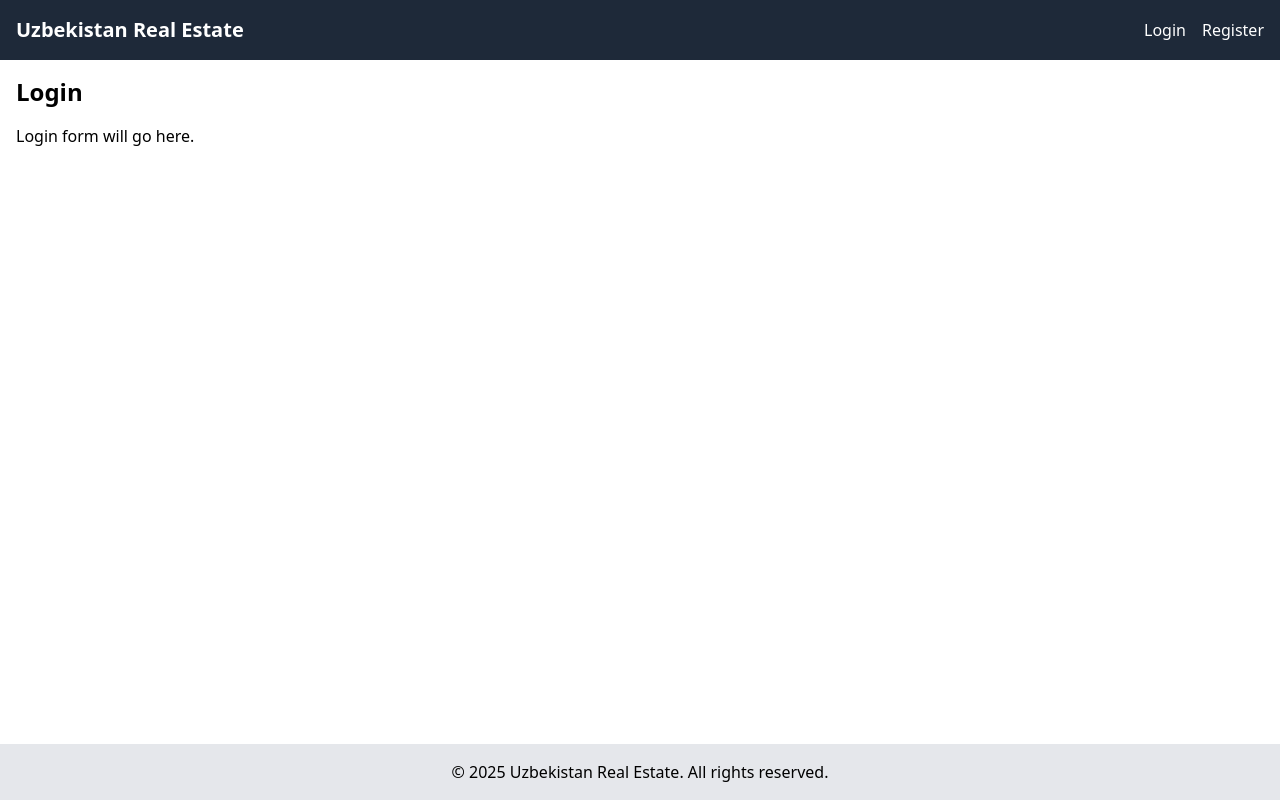
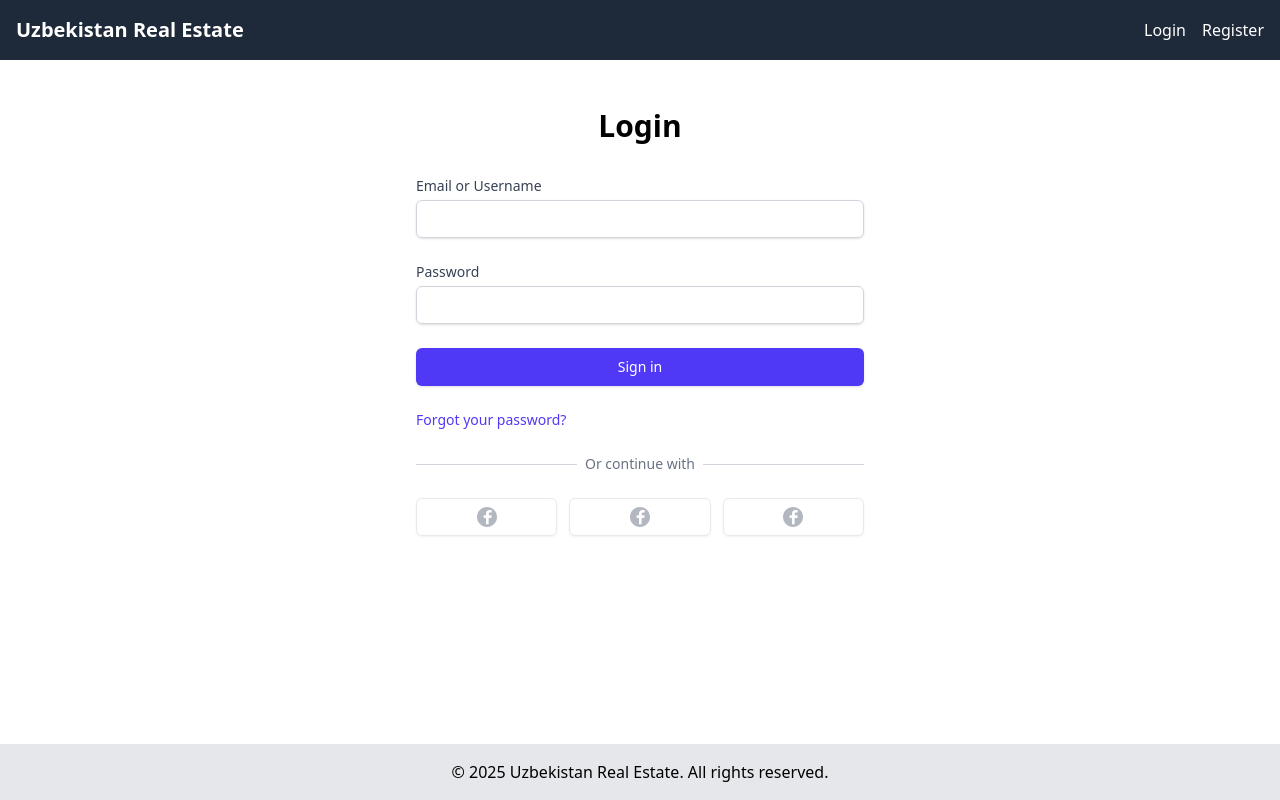
Before and after one commit to viktordrukker/uz-real-estate-aggregator, a Next.js app in the folder frontend/: page /login in a window 1280 px wide. Built offline with nearby package versions, Linux system fonts and the light colour scheme.

Commit message:
feat(frontend): add placeholders for forgot password and social logins

```diff
--- a/frontend/src/app/login/page.tsx
+++ b/frontend/src/app/login/page.tsx
@@ -1,11 +1,11 @@
 import React from 'react';
+import LoginForm from '@/components/LoginForm'; // Import the form component
 
 export default function LoginPage() {
   return (
-    <div>
-      <h1 className="text-2xl font-bold mb-4">Login</h1>
-      {/* TODO: Implement login form */}
-      <p>Login form will go here.</p>
+    <div className="py-8">
+      <h1 className="text-3xl font-bold text-center mb-8">Login</h1>
+      <LoginForm />
     </div>
   );
 }
--- /dev/null
+++ b/frontend/src/components/LoginForm.tsx
@@ -0,0 +1,150 @@
+'use client'; // Client component for form interaction
+
+import React, { useState } from 'react';
+
+// TODO: Implement actual API call and state management
+const handleLogin = async (identifier: string, password: string): Promise<void> => {
+  console.log('Attempting login with:', { identifier, password });
+  alert('Login functionality not yet implemented.');
+  // Replace with API call to Strapi: POST /api/auth/local
+  // Handle response, store token/user info, redirect
+};
+
+const LoginForm: React.FC = () => {
+  const [identifier, setIdentifier] = useState(''); // Can be email or username
+  const [password, setPassword] = useState('');
+  const [error, setError] = useState(''); // To display login errors
+
+  const handleSubmit = async (e: React.FormEvent) => {
+    e.preventDefault();
+    setError(''); // Clear previous errors
+    if (!identifier || !password) {
+      setError('Please enter both email/username and password.');
+      return;
+    }
+    try {
+      await handleLogin(identifier, password);
+      // On success, redirect or update UI (handled by handleLogin)
+    } catch (err) {
+      console.error("Login failed:", err);
+      setError('Login failed. Please check your credentials.'); // Generic error
+    }
+  };
+
+  return (
+    <form onSubmit={handleSubmit} className="space-y-6 max-w-md mx-auto">
+      {error && <p className="text-red-500 text-center">{error}</p>}
+      <div>
+        <label
+          htmlFor="identifier"
+          className="block text-sm font-medium text-gray-700"
+        >
+          Email or Username
+        </label>
+        <div className="mt-1">
+          <input
+            id="identifier"
+            name="identifier"
+            type="text"
+            autoComplete="username"
+            required
+            value={identifier}
+            onChange={(e) => setIdentifier(e.target.value)}
+            className="appearance-none block w-full px-3 py-2 border border-gray-300 rounded-md shadow-sm placeholder-gray-400 focus:outline-none focus:ring-indigo-500 focus:border-indigo-500 sm:text-sm"
+          />
+        </div>
+      </div>
+
+      <div>
+        <label
+          htmlFor="password"
+          className="block text-sm font-medium text-gray-700"
+        >
+          Password
+        </label>
+        <div className="mt-1">
+          <input
+            id="password"
+            name="password"
+            type="password"
+            autoComplete="current-password"
+            required
+            value={password}
+            onChange={(e) => setPassword(e.target.value)}
+            className="appearance-none block w-full px-3 py-2 border border-gray-300 rounded-md shadow-sm placeholder-gray-400 focus:outline-none focus:ring-indigo-500 focus:border-indigo-500 sm:text-sm"
+          />
+        </div>
+      </div>
+
+      <div>
+        <button
+          type="submit"
+          className="w-full flex justify-center py-2 px-4 border border-transparent rounded-md shadow-sm text-sm font-medium text-white bg-indigo-600 hover:bg-indigo-700 focus:outline-none focus:ring-2 focus:ring-offset-2 focus:ring-indigo-500"
+        >
+          Sign in
+        </button>
+      </div>
+
+      <div className="flex items-center justify-between">
+        <div className="text-sm">
+          <a href="#" className="font-medium text-indigo-600 hover:text-indigo-500">
+            Forgot your password? {/* TODO: Implement Forgot Password */}
+          </a>
+        </div>
+      </div>
+
+      <div className="mt-6">
+        <div className="relative">
+          <div className="absolute inset-0 flex items-center">
+            <div className="w-full border-t border-gray-300" />
+          </div>
+          <div className="relative flex justify-center text-sm">
+            <span className="px-2 bg-white text-gray-500">Or continue with</span>
+          </div>
+        </div>
+
+        <div className="mt-6 grid grid-cols-3 gap-3">
+          {/* TODO: Implement Social Logins */}
+          <div>
+            <button
+              type="button"
+              disabled
+              className="w-full inline-flex justify-center py-2 px-4 border border-gray-300 rounded-md shadow-sm bg-white text-sm font-medium text-gray-500 hover:bg-gray-50 cursor-not-allowed opacity-50"
+              onClick={() => alert('Google Login TBD')}
+            >
+              <span className="sr-only">Sign in with Google</span>
+              {/* Placeholder Icon */}
+              <svg className="w-5 h-5" fill="currentColor" viewBox="0 0 20 20"><path d="M10 0C4.477 0 0 4.477 0 10s4.477 10 10 10 10-4.477 10-10S15.523 0 10 0zM9 17.364V11H6.636v-2.727H9V6.545c0-2.338 1.425-3.636 3.54-3.636 1.007 0 1.873.075 2.125.109v2.455h-1.455c-1.136 0-1.358.54-1.358 1.336V8.273h2.727L14.364 11h-2.727v6.364H9z"/></svg> {/* Generic placeholder */}
+            </button>
+          </div>
+          <div>
+            <button
+              type="button"
+              disabled
+              className="w-full inline-flex justify-center py-2 px-4 border border-gray-300 rounded-md shadow-sm bg-white text-sm font-medium text-gray-500 hover:bg-gray-50 cursor-not-allowed opacity-50"
+              onClick={() => alert('Yandex Login TBD')}
+            >
+              <span className="sr-only">Sign in with Yandex</span>
+               {/* Placeholder Icon */}
+              <svg className="w-5 h-5" fill="currentColor" viewBox="0 0 20 20"><path d="M10 0C4.477 0 0 4.477 0 10s4.477 10 10 10 10-4.477 10-10S15.523 0 10 0zM9 17.364V11H6.636v-2.727H9V6.545c0-2.338 1.425-3.636 3.54-3.636 1.007 0 1.873.075 2.125.109v2.455h-1.455c-1.136 0-1.358.54-1.358 1.336V8.273h2.727L14.364 11h-2.727v6.364H9z"/></svg> {/* Generic placeholder */}
+            </button>
+          </div>
+          <div>
+            <button
+              type="button"
+              disabled
+              className="w-full inline-flex justify-center py-2 px-4 border border-gray-300 rounded-md shadow-sm bg-white text-sm font-medium text-gray-500 hover:bg-gray-50 cursor-not-allowed opacity-50"
+              onClick={() => alert('Facebook/Insta Login TBD')}
+            >
+              <span className="sr-only">Sign in with Facebook</span>
+               {/* Placeholder Icon */}
+              <svg className="w-5 h-5" fill="currentColor" viewBox="0 0 20 20"><path d="M10 0C4.477 0 0 4.477 0 10s4.477 10 10 10 10-4.477 10-10S15.523 0 10 0zM9 17.364V11H6.636v-2.727H9V6.545c0-2.338 1.425-3.636 3.54-3.636 1.007 0 1.873.075 2.125.109v2.455h-1.455c-1.136 0-1.358.54-1.358 1.336V8.273h2.727L14.364 11h-2.727v6.364H9z"/></svg> {/* Generic placeholder */}
+            </button>
+          </div>
+        </div>
+      </div>
+    </form>
+  );
+};
+
+export default LoginForm;
```
